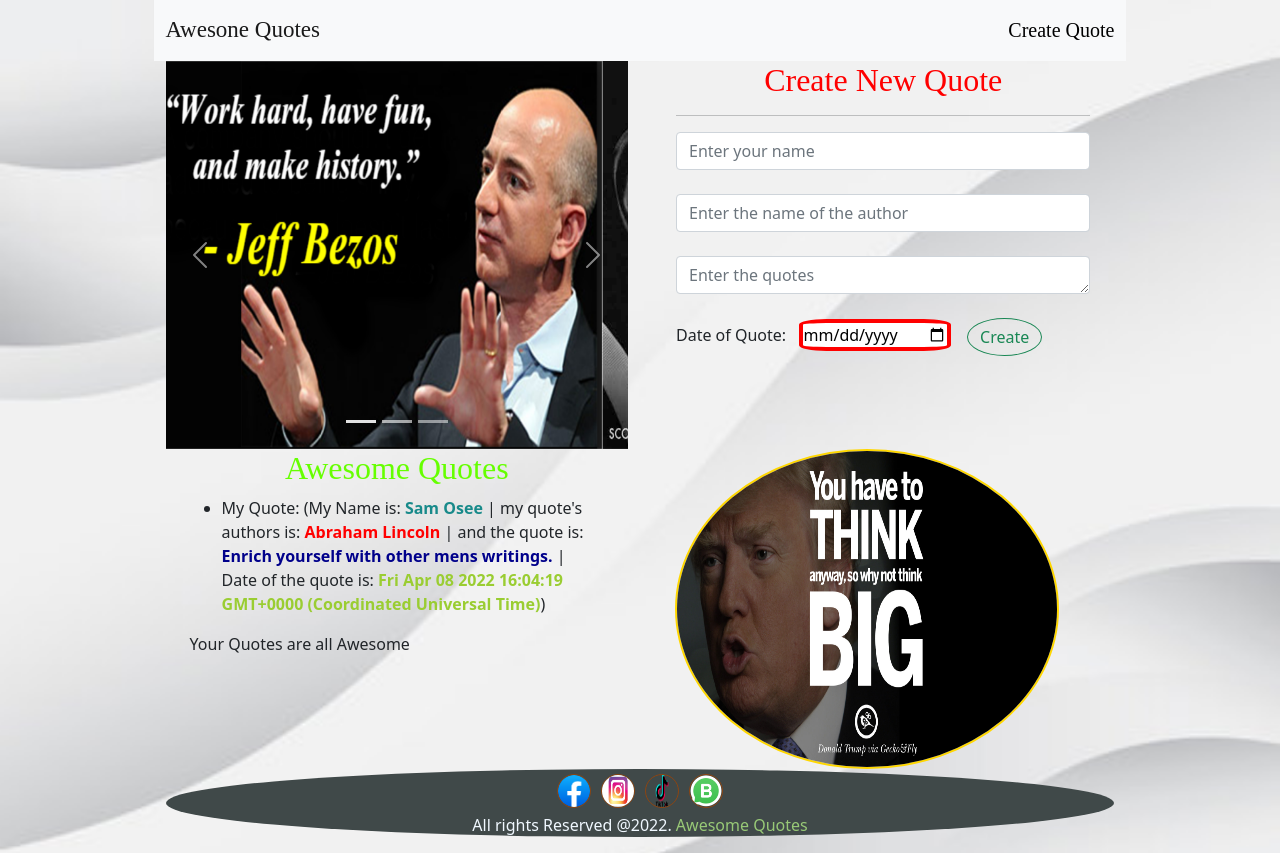
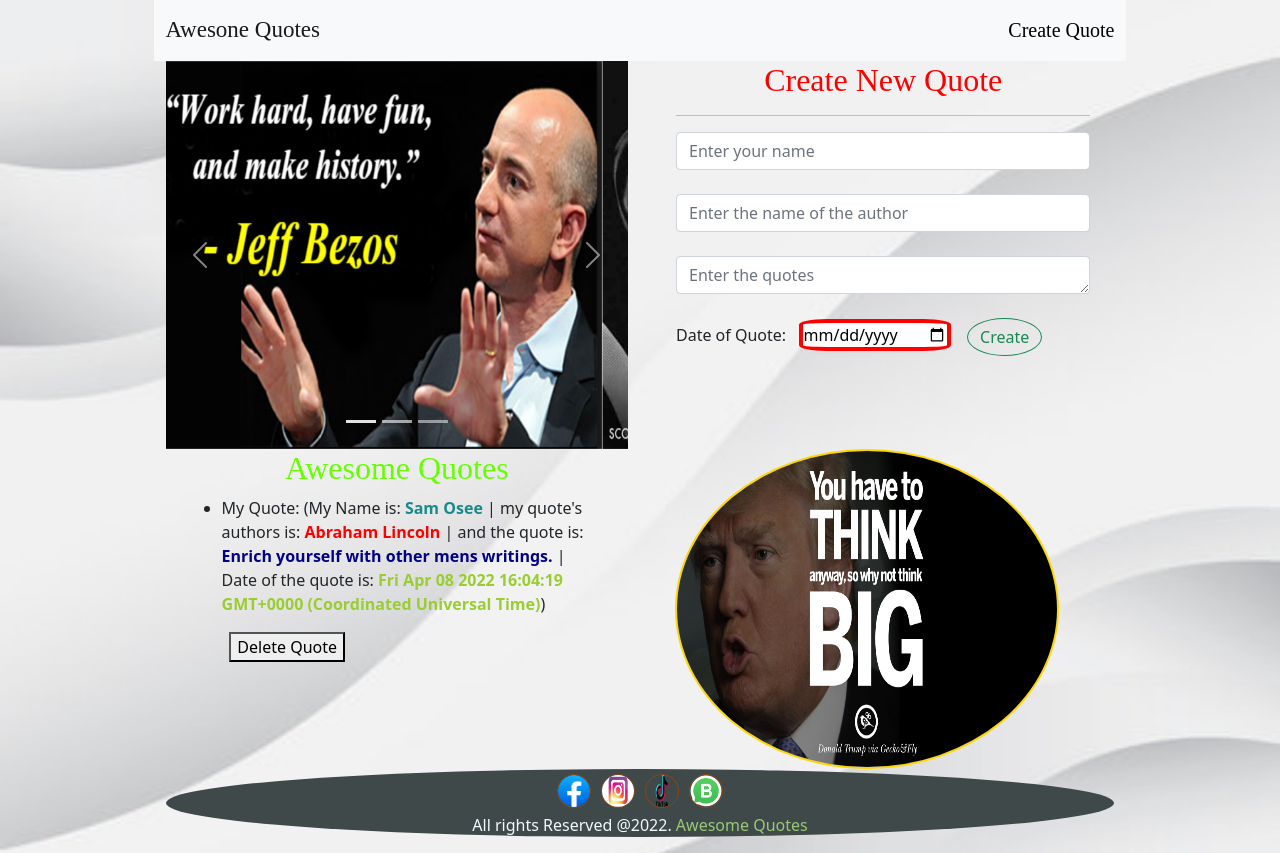
Before and after one commit to Okellothomas/AwesomeQuotes, an Angular app: page / in a window 1280 px wide. Built offline with nearby package versions, Linux system fonts and the light colour scheme; a web font is replaced by a local one.

Commit message:
Add delete button

```diff
--- a/src/app/quotes/quotes.component.css
+++ b/src/app/quotes/quotes.component.css
@@ -3,3 +3,12 @@
     color: rgb(102, 255, 0);
     text-align: center;
 }
+.col-2 img{
+    height: 30px;
+    width: 30px;
+    border: 1px solid wheat;
+    border-radius: 50%;
+}
+.col-2 button{
+    border-radius: 50%;
+}
--- a/src/app/quotes/quotes.component.html
+++ b/src/app/quotes/quotes.component.html
@@ -11,13 +11,20 @@
         </li>
         </div>
     </ul>
-    <p *ngIf='quotes.length > 0'> Your Quotes are all Awesome </p>
+    <!-- <p *ngIf='quotes.length > 0'> Your Quotes are all Awesome </p> -->
+</div>
 
-    <div class="col-6">
-        <!-- <p>*ngIf='(isComplete) = 'quoteDelete($event,i)'</p>
-        <button (click)= 'deleteQuote(true)'>Delete Quote</button> -->
-    </div>
-    <div class="col-6">
-
+<div class="container">
+    <div class="row">
+        <div class="col-6" style="text-align: center;">
+            <!-- <p>*ngIf='(isComplete) = 'quoteDelete($event,i)'</p> -->
+            <button (click)= 'deleteQuote(true)'>Delete Quote</button>
+        </div>
+        <div class="col-2">
+            <!-- <button (click)= 'deleteQuote(true)'><img src="./assets/social/upvote.jpg" alt=""></button>  -->
+        </div>
+        <div class="col-2">
+            <!-- <button (click)= 'deleteQuote(true)'><img src="./assets/social/downvote.jpg" alt=""></button>  -->
+        </div>
     </div>
 </div>
--- a/src/app/quotes/quotes.component.ts
+++ b/src/app/quotes/quotes.component.ts
@@ -15,6 +15,10 @@
   quotes: Quotes[] = [
     new Quotes(1, 'Sam Osee', 'Abraham Lincoln','Enrich yourself with other mens writings.',new Date())
   ];
+
+  goalComplete(complete:boolean){
+    this.isComplete.emit(complete)
+  }
 
   deleteQuote(complete:boolean){
     this.isComplete.emit(complete);
```
Also changed, not shown: src/assets/social/downvote.jpg (added), src/assets/social/upvote.jpg (added).
